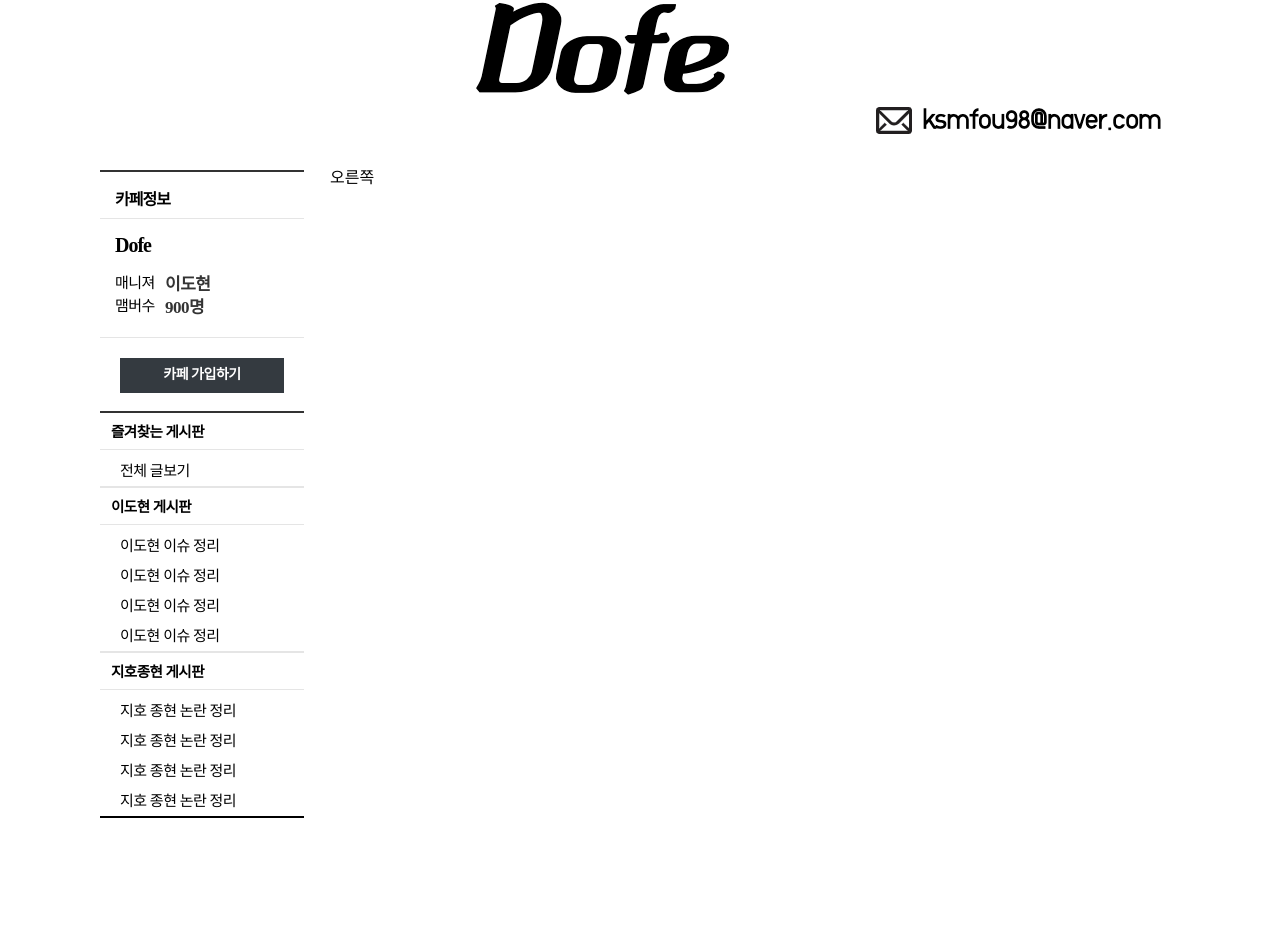
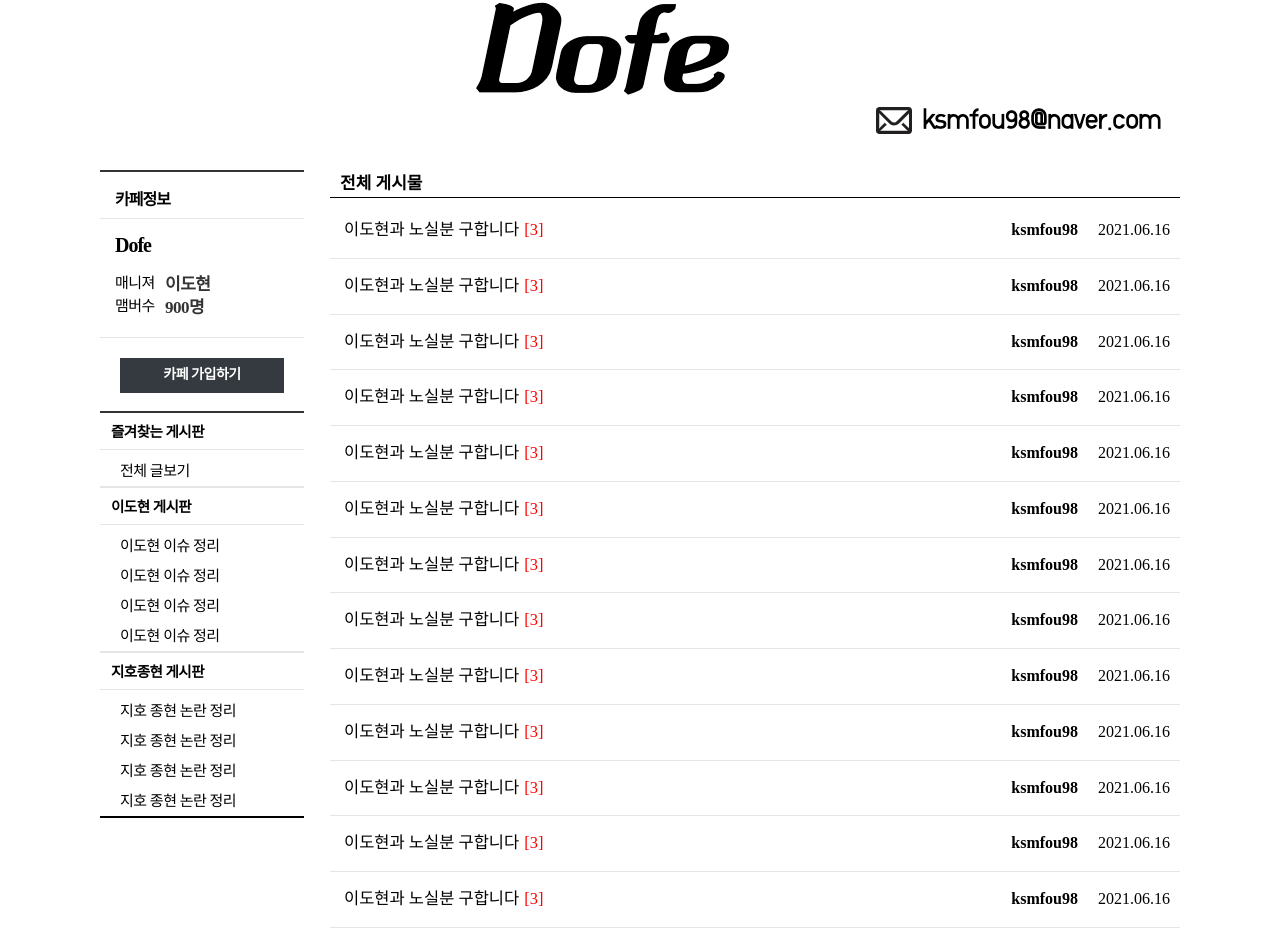
Before and after one commit to ksmfou98/cafe, a React (Create React App) app in the folder client/: page / in a window 1280 px wide. Shown: the part 1643-2571 px from the top of the page. Before the commit the page ends 2461 px from the top, so only its background shows below. Built offline with nearby package versions, Linux system fonts and the light colour scheme.

Commit message:
Styles : 게시물 목록 UI 구현

```diff
--- /dev/null
+++ b/client/src/components/CafeMainBoard/index.tsx
@@ -0,0 +1,216 @@
+import React from 'react';
+import './styles.scss';
+
+const CafeMainBoard = () => {
+  return (
+    <div id="CafeMainBoard">
+      <div className="list-title">
+        <h3 className="title">전체 게시물</h3>
+      </div>
+      <div className="list-content">
+        <div className="list-box">
+          <table className="list-in-box">
+            <tbody>
+              <tr>
+                <td className="subject">
+                  <a className="link" href="">
+                    이도현과 노실분 구합니다
+                    <span className="comment">[3]</span>
+                  </a>
+                </td>
+                <td className="sub writer">
+                  <a className="link" href="">
+                    ksmfou98
+                  </a>
+                </td>
+                <td className="sub">2021.06.16</td>
+              </tr>
+
+              <tr>
+                <td className="subject">
+                  <a className="link" href="">
+                    이도현과 노실분 구합니다
+                    <span className="comment">[3]</span>
+                  </a>
+                </td>
+                <td className="sub writer">
+                  <a className="link" href="">
+                    ksmfou98
+                  </a>
+                </td>
+                <td className="sub">2021.06.16</td>
+              </tr>
+
+              <tr>
+                <td className="subject">
+                  <a className="link" href="">
+                    이도현과 노실분 구합니다
+                    <span className="comment">[3]</span>
+                  </a>
+                </td>
+                <td className="sub writer">
+                  <a className="link" href="">
+                    ksmfou98
+                  </a>
+                </td>
+                <td className="sub">2021.06.16</td>
+              </tr>
+
+              <tr>
+                <td className="subject">
+                  <a className="link" href="">
+                    이도현과 노실분 구합니다
+                    <span className="comment">[3]</span>
+                  </a>
+                </td>
+                <td className="sub writer">
+                  <a className="link" href="">
+                    ksmfou98
+                  </a>
+                </td>
+                <td className="sub">2021.06.16</td>
+              </tr>
+
+              <tr>
+                <td className="subject">
+                  <a className="link" href="">
+                    이도현과 노실분 구합니다
+                    <span className="comment">[3]</span>
+                  </a>
+                </td>
+                <td className="sub writer">
+                  <a className="link" href="">
+                    ksmfou98
+                  </a>
+                </td>
+                <td className="sub">2021.06.16</td>
+              </tr>
+
+              <tr>
+                <td className="subject">
+                  <a className="link" href="">
+                    이도현과 노실분 구합니다
+                    <span className="comment">[3]</span>
+                  </a>
+                </td>
+                <td className="sub writer">
+                  <a className="link" href="">
+                    ksmfou98
+                  </a>
+                </td>
+                <td className="sub">2021.06.16</td>
+              </tr>
+
+              <tr>
+                <td className="subject">
+                  <a className="link" href="">
+                    이도현과 노실분 구합니다
+                    <span className="comment">[3]</span>
+                  </a>
+                </td>
+                <td className="sub writer">
+                  <a className="link" href="">
+                    ksmfou98
+                  </a>
+                </td>
+                <td className="sub">2021.06.16</td>
+              </tr>
+
+              <tr>
+                <td className="subject">
+                  <a className="link" href="">
+                    이도현과 노실분 구합니다
+                    <span className="comment">[3]</span>
+                  </a>
+                </td>
+                <td className="sub writer">
+                  <a className="link" href="">
+                    ksmfou98
+                  </a>
+                </td>
+                <td className="sub">2021.06.16</td>
+              </tr>
+
+              <tr>
+                <td className="subject">
+                  <a className="link" href="">
+                    이도현과 노실분 구합니다
+                    <span className="comment">[3]</span>
+                  </a>
+                </td>
+                <td className="sub writer">
+                  <a className="link" href="">
+                    ksmfou98
+                  </a>
+                </td>
+                <td className="sub">2021.06.16</td>
+              </tr>
+
+              <tr>
+                <td className="subject">
+                  <a className="link" href="">
+                    이도현과 노실분 구합니다
+                    <span className="comment">[3]</span>
+                  </a>
+                </td>
+                <td className="sub writer">
+                  <a className="link" href="">
+                    ksmfou98
+                  </a>
+                </td>
+                <td className="sub">2021.06.16</td>
+              </tr>
+
+              <tr>
+                <td className="subject">
+                  <a className="link" href="">
+                    이도현과 노실분 구합니다
+                    <span className="comment">[3]</span>
+                  </a>
+                </td>
+                <td className="sub writer">
+                  <a className="link" href="">
+                    ksmfou98
+                  </a>
+                </td>
+                <td className="sub">2021.06.16</td>
+              </tr>
+
+              <tr>
+                <td className="subject">
+                  <a className="link" href="">
+                    이도현과 노실분 구합니다
+                    <span className="comment">[3]</span>
+                  </a>
+                </td>
+                <td className="sub writer">
+                  <a className="link" href="">
+                    ksmfou98
+                  </a>
+                </td>
+                <td className="sub">2021.06.16</td>
+              </tr>
+
+              <tr>
+                <td className="subject">
+                  <a className="link" href="">
+                    이도현과 노실분 구합니다
+                    <span className="comment">[3]</span>
+                  </a>
+                </td>
+                <td className="sub writer">
+                  <a className="link" href="">
+                    ksmfou98
+                  </a>
+                </td>
+                <td className="sub">2021.06.16</td>
+              </tr>
+            </tbody>
+          </table>
+        </div>
+      </div>
+    </div>
+  );
+};
+
+export default CafeMainBoard;
--- /dev/null
+++ b/client/src/components/CafeMainBoard/styles.scss
@@ -0,0 +1,46 @@
+#CafeMainBoard {
+  .list-title {
+    padding: 5px 10px;
+    color: #000;
+    font-size: 17px;
+    font-weight: bold;
+    border-bottom: 1px solid #000;
+  }
+  .list-content {
+    overflow: hidden;
+    .list-box {
+      padding-top: 5px;
+      .list-in-box {
+        clear: both;
+        width: 100%;
+        line-height: 1.5;
+        tr {
+          padding: 15px 0;
+          display: block;
+          border-bottom: 1px solid #e6e4e4;
+          .link:hover {
+            text-decoration: underline;
+          }
+          .subject {
+            padding: 0 20px 0 14px;
+            font-size: 16.5px;
+            width: 100%;
+            .comment {
+              color: #ff0000;
+              margin-left: 5px;
+            }
+          }
+          .writer {
+            font-weight: bold;
+          }
+          .sub {
+            padding: 0 10px;
+            text-align: center;
+            width: 68px;
+            white-space: nowrap;
+          }
+        }
+      }
+    }
+  }
+}
--- a/client/src/components/CafeMenuBox/styles.scss
+++ b/client/src/components/CafeMenuBox/styles.scss
@@ -12,7 +12,6 @@
           display: inline-block;
           max-width: 150px;
           padding: 12px 0 10px 11px;
-          font-size: 13px;
           line-height: 14px;
           vertical-align: top;
           color: #000;
--- a/client/src/pages/CafePage/index.tsx
+++ b/client/src/pages/CafePage/index.tsx
@@ -4,6 +4,7 @@ import './styles.scss';
 import logo from 'static/logo.png';
 import CafeInfoBox from 'components/CafeInfoBox';
 import CafeMenuBox from 'components/CafeMenuBox';
+import CafeMainBoard from 'components/CafeMainBoard';
 
 const CafePage = () => {
   return (
@@ -23,7 +24,9 @@ const CafePage = () => {
             <CafeInfoBox />
             <CafeMenuBox />
           </div>
-          <div className="cafe-content">오른쪽</div>
+          <div className="cafe-content">
+            <CafeMainBoard />
+          </div>
         </div>
       </div>
     </div>
```
